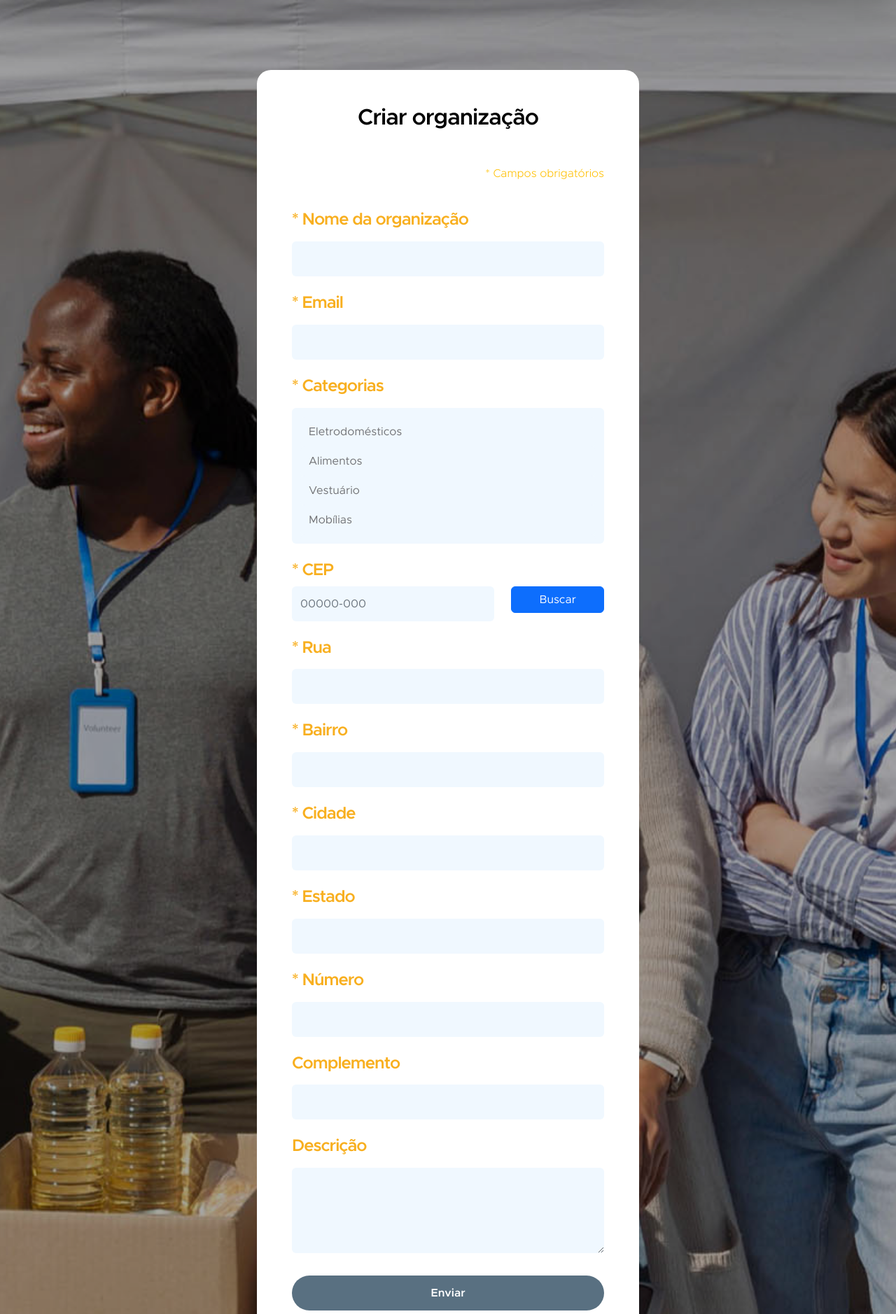
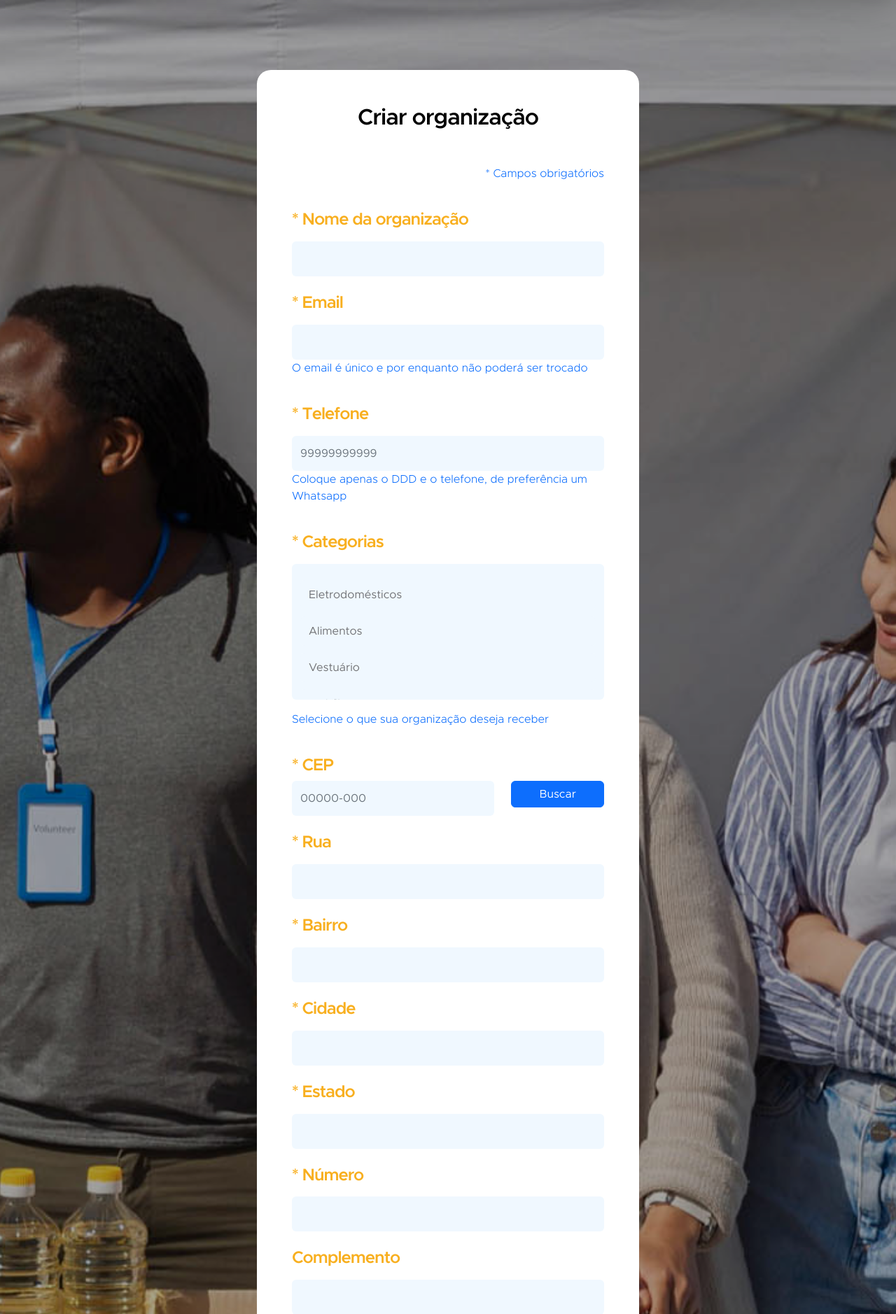
Before and after one commit to notOliveira/Corrente-do-Bem, a Django app: page /organizations/create/ in a window 1280 px wide. Shown: the part 90-1968 px from the top of the page at 70% size. Run offline with Django 5.2, Linux system fonts and the light colour scheme; the visitor is signed in with stand-in values (Sample User, id 1); some libraries are stand-ins or nearby versions.

Commit message:
Corrigindo modelos, adicionando campo de telefone nos formulários e ajustes nas páginas

```diff
--- a/organizations/forms.py
+++ b/organizations/forms.py
@@ -4,23 +4,7 @@ from .models import Organization, OrganizationProfile
 class OrganizationCreationForm(forms.ModelForm):
     class Meta:
         model = Organization
-        # fields = ['name', 'email', 'category', 'cep', 'street', 'neighborhood', 'city', 'state', 'number', 'complement', 'description']
         fields = '__all__'
-
-        # add form-control in fields
-
-        widgets = {
-            'name': forms.TextInput(attrs={'class': 'form-control'}),
-            'email': forms.EmailInput(attrs={'class': 'form-control'}),
-            'cep': forms.TextInput(attrs={'class': 'form-control'}),
-            'street': forms.TextInput(attrs={'class': 'form-control'}),
-            'neighborhood': forms.TextInput(attrs={'class': 'form-control'}),
-            'city': forms.TextInput(attrs={'class': 'form-control'}),
-            'state': forms.Select(attrs={'class': 'form-control'}),
-            'number': forms.TextInput(attrs={'class': 'form-control'}),
-            'complement': forms.TextInput(attrs={'class': 'form-control'}),
-            'description': forms.Textarea(attrs={'class': 'form-control'}),
-        }
 
 class OrganizationUpdateForm(forms.ModelForm):
 
--- a/organizations/models.py
+++ b/organizations/models.py
@@ -1,7 +1,6 @@
 from django.db import models
 from PIL import Image
 from .constants import STATE_CHOICES, CATEGORY_CHOICES
-
 
 class Category(models.Model):
     name = models.IntegerField(choices=CATEGORY_CHOICES, unique=True)
@@ -11,23 +10,21 @@ class Category(models.Model):
 
 class Organization(models.Model):
     name = models.CharField(max_length=50)
-    email = models.EmailField(blank=True, null=True, unique=True)
-    phone = models.CharField(max_length=15, blank=True, null=True)
-    cep = models.CharField(max_length=9, blank=True, null=True)
-    street = models.CharField(max_length=100, blank=True, null=True)
-    neighborhood = models.CharField(max_length=100, blank=True, null=True)
-    city = models.CharField(max_length=50, blank=True, null=True)
-    state = models.CharField(max_length=2, choices=STATE_CHOICES, blank=True, null=True)
-    number = models.CharField(max_length=10, blank=True, null=True)
-    complement = models.CharField(max_length=50, blank=True, null=True)
-    description = models.TextField(blank=True, null=True)
+    email = models.EmailField(unique=True)
+    phone = models.CharField(max_length=11, blank=True)
+    cep = models.CharField(max_length=9, blank=True)
+    street = models.CharField(max_length=100, blank=True)
+    neighborhood = models.CharField(max_length=100, blank=True)
+    city = models.CharField(max_length=50, blank=True)
+    state = models.CharField(max_length=2, choices=STATE_CHOICES, blank=True)
+    number = models.CharField(max_length=10, blank=True)
+    complement = models.CharField(max_length=50, blank=True)
+    description = models.TextField(blank=True)
     users = models.ManyToManyField('users.CustomUser', related_name='organization_users', blank=True)
-    category = models.ManyToManyField(Category, related_name='organization_categorys', blank=True)
-
+    category = models.ManyToManyField(Category, related_name='organizations', blank=True)
 
     def __str__(self):
         return self.name
-        # return str(self.__dict__)
 
 class OrganizationProfile(models.Model):
     organization = models.OneToOneField(Organization, on_delete=models.CASCADE)
@@ -37,7 +34,6 @@ class OrganizationProfile(models.Model):
 
     def __str__(self):
         return f'{self.organization.name} - Profile'
-        # return  str(self.__dict__)
 
     # Substituindo método save
     def save(self, *args, **kwargs):
--- a/organizations/templates/organizations/create-org.html
+++ b/organizations/templates/organizations/create-org.html
@@ -23,11 +23,10 @@
                             {% csrf_token %}
                             <h3 class="mb-4 text-center">Criar organização</h3>
 
-                            {% comment %} {{form}} {% endcomment %}
                              <div class="row">
 
                                 <div class="text-end mt-4">
-                                    <p class="text-warning">* Campos obrigatórios</p>
+                                    <p class="text-primary">* Campos obrigatórios</p>
                                 </div>
 
                                 <div class="col-12">
@@ -35,7 +34,7 @@
                                 </div>
 
                                 <div class="col-12 mt-2">
-                                    <input type="text" name="name" class="form-control" maxlength="100" id="id_name" required>
+                                    <input type="text" name="name" class="form-control" maxlength="50" id="id_name" required>
                                 </div>
 
                                 <div class="col-12">
@@ -45,6 +44,16 @@
                                 <div class="col-12 mt-2">
                                     <input type="email" name="email" id="id_email" pattern="[^ @]*@[^ @]*" class="form-control" maxlength="100" required>
                                 </div>
+                                <p class="text-primary">O email é único e por enquanto não poderá ser trocado</p>
+
+                                <div class="col-12">
+                                    <h5 class="mt-4">* Telefone</h5>
+                                </div>
+
+                                <div class="col-12 mt-2">
+                                    <input type="text" name="phone" class="form-control" maxlength="11" id="id_phone" onkeyup="handlePhone(event)" placeholder="99999999999" required>
+                                </div>
+                                <p class="text-primary">Coloque apenas o DDD e o telefone, de preferência um Whatsapp</p>
 
                                 <div class="col-12">
                                     <h5 class="mt-4">* Categorias</h5>
@@ -60,7 +69,7 @@
                                     </select>
                                 </div>
 
-                                <p class="text-info mt-3 d-none">Selecione o que sua organização deseja receber</p>
+                                <p class="text-primary mt-3">Selecione o que sua organização deseja receber</p>
 
                                 <div class="col-12">
                                     <h5 class="mt-4">* CEP</h5>
--- a/organizations/templates/organizations/organizations.html
+++ b/organizations/templates/organizations/organizations.html
@@ -23,7 +23,7 @@
 
                     {% if orgs %}
                         {% for org in orgs %}
-                            <div class="col-lg-4 col-md-6 col-12 mb-4 mb-lg-0">
+                            <div class="col-lg-4 col-md-6 col-12 mb-4 mb-lg-0 mt-5">
                                 <div class="custom-block-wrap bg-secondary bg-gradient">
 
                                     <img src="{{org.image.url}}"
@@ -52,7 +52,7 @@
 
                     <div class="container">
                         <div class="row">
-                          <div class="col-12 text-end me-auto">
+                          <div class="col-12 text-end my-5">
                               <a type="button" class="btn btn-success" href="{% url 'create-org' %}">+ Criar organização</a>
                           </div>
                         </div>
--- a/organizations/views.py
+++ b/organizations/views.py
@@ -25,13 +25,18 @@ def create_org(request):
                 messages.success(request, 'Organização criada com sucesso!')
                 return redirect('organizations')
             except Exception as e:
-                messages.error(request, f'Houve um problema ao criar a organização: {str(e)}')
+                print(e)
+                messages.error(request, f'Houve um problema ao criar a organização. Por favor, tente novamente.')
                 return redirect('create-org')
         else:
-            messages.error(request, 'Houve um problema ao validar o formulário. Por favor, tente novamente.')
+            email_errors = form.errors.get('email')
+            if email_errors:
+                messages.error(request, 'O email já está sendo utilizado por outra organização.')
+            else:
+                messages.error(request, 'Houve um problema ao validar o formulário. Por favor, tente novamente.')
             return redirect('create-org')
 
-    return render(request, 'organizations/create-org.html', context={'form': OrganizationCreationForm()})
+    return render(request, 'organizations/create-org.html')
 
 def organization(request, id):
     organization_profile = get_object_or_404(OrganizationProfile, organization__id=id)
@@ -62,6 +67,13 @@ def settings_org(request, id):
 
     organization = Organization.objects.get(id=id)
 
+    categories = organization.category.all().values_list('name')
+
+    org_categories = []
+
+    for category in categories:
+        org_categories.append(category[0])
+
     if request.user not in organization.users.all():
         messages.error(request, 'Você não tem permissão para acessar essa organização.')
         return redirect('organizations')
@@ -71,7 +83,6 @@ def settings_org(request, id):
     context = {
         'org' : organization,
         'org_profile': organization_profile,
-        'form_org': OrganizationUpdateForm(),
-        'form_org_profile': OrganizationProfileUpdateForm(instance=organization_profile)
+        'categories': org_categories
     }
     return render(request, 'organizations/settings-org.html', context)
--- a/static/main/css/templatemo-kind-heart-charity.css
+++ b/static/main/css/templatemo-kind-heart-charity.css
@@ -1376,6 +1376,15 @@ blockquote::before {
   max-height: 300px;
 }
 
+.form-control option {
+  margin-top: 10px;
+}
+
+select option:checked {
+  background-color: green !important;
+  color: white !important; /* Mudando a cor do texto para branco para melhorar a legibilidade */
+}
+
 
 /*---------------------------------------
   RESPONSIVE STYLES
--- a/static/main/js/functions.js
+++ b/static/main/js/functions.js
@@ -11,6 +11,19 @@ const zipCodeMask = (value) => {
     }
     value = value.replace(/\D/g,'')
     value = value.replace(/(\d{5})(\d)/,'$1-$2')
+    return value
+}
+
+const handlePhone = (event) => {
+    let input = event.target
+    input.value = phoneMask(input.value)
+}
+
+const phoneMask = (value) => {
+    if (!value) {
+        return ""
+    }
+    value = value.replace(/\D/g,'')
     return value
 }
 
```
Also changed, not shown: organizations/templates/organizations/organization-view.html (+12 -8 lines), organizations/templates/organizations/organization.html (+9 -6 lines), organizations/templates/organizations/settings-org.html (+15 -6 lines), organizations/migrations/0001_initial.py, organizations/migrations/0002_initial.py, users/migrations/0001_initial.py.
